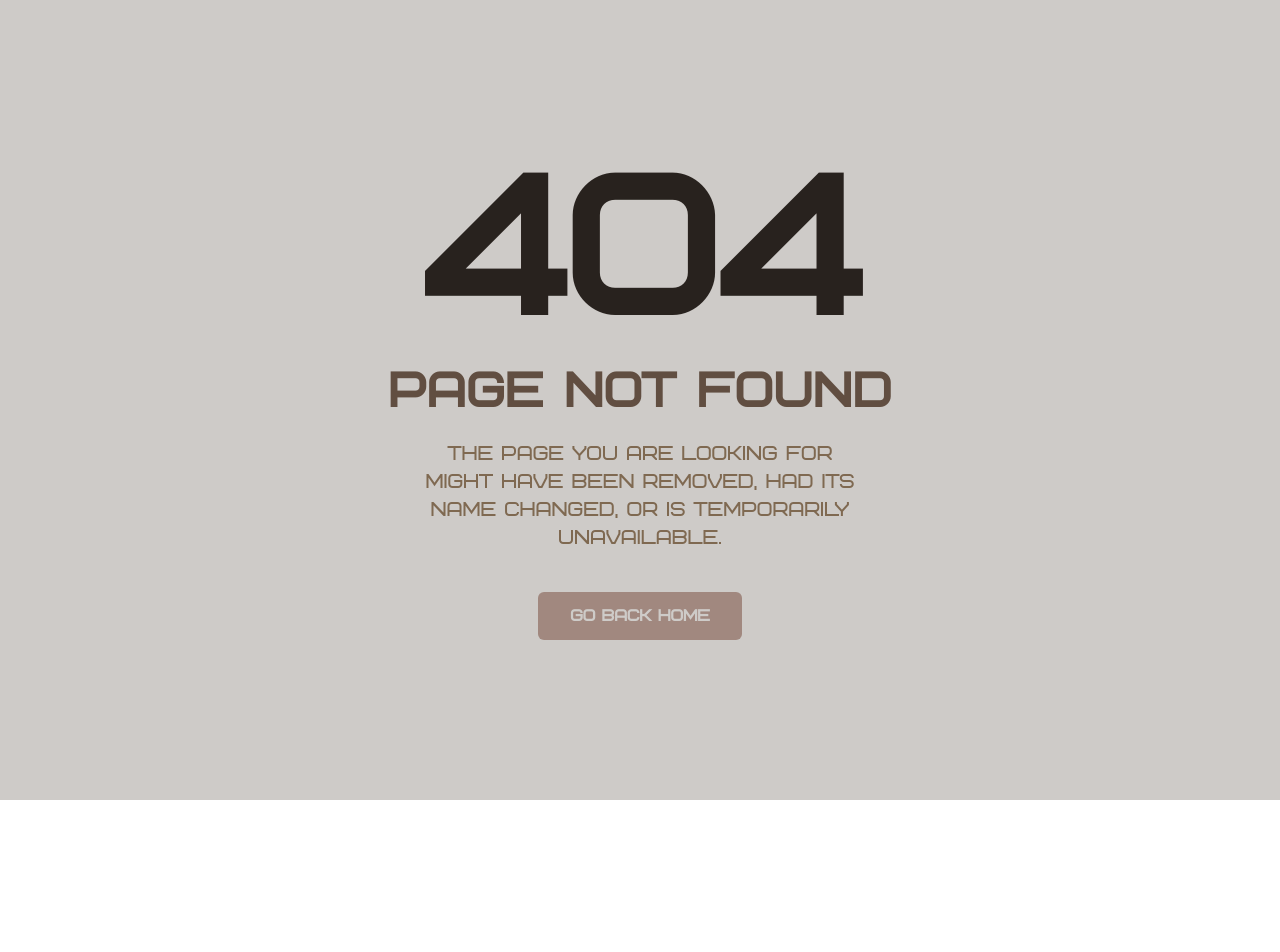
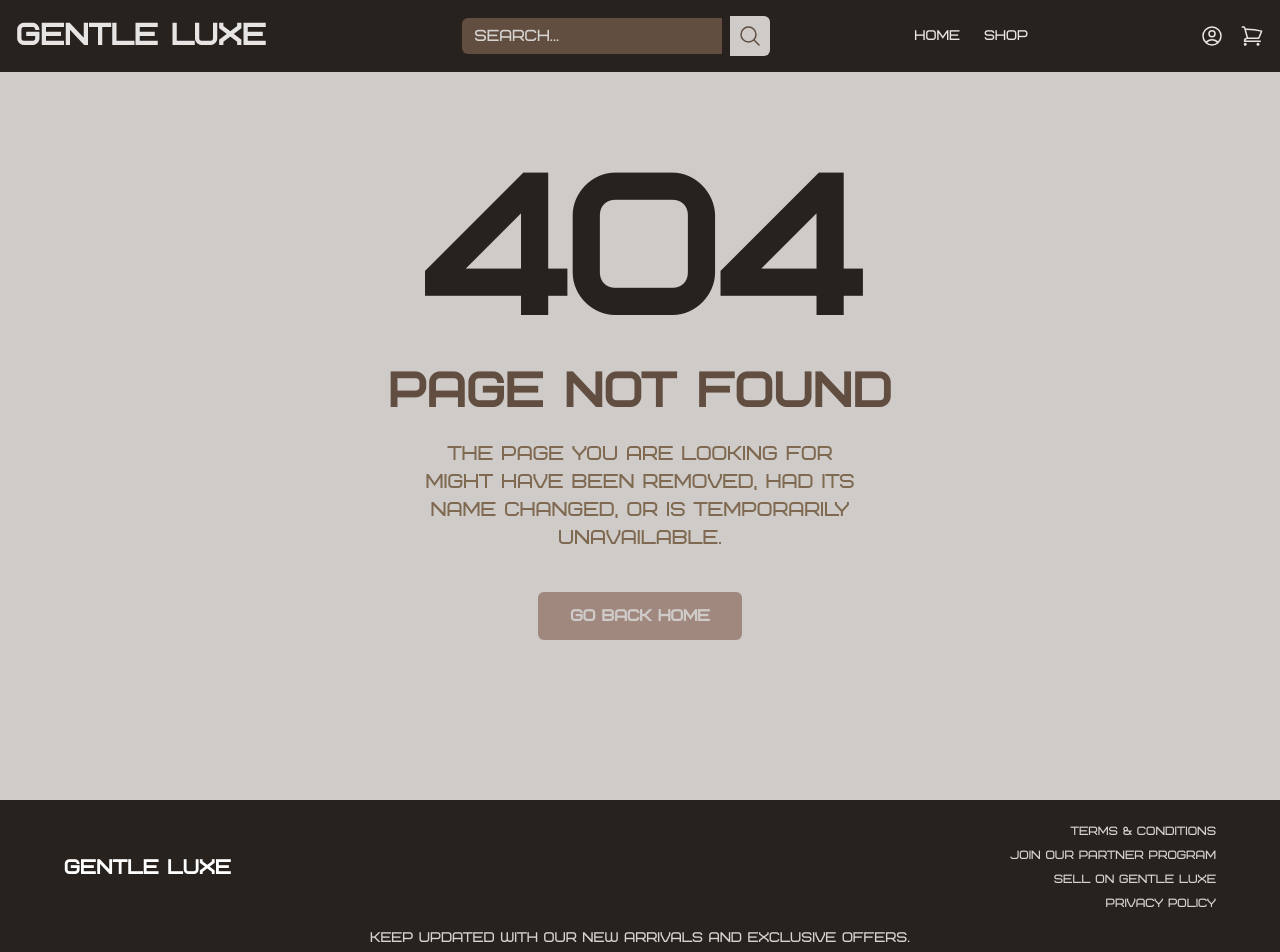
Before and after one commit to maneesh-28/GENTLE-LUXE, an Angular app in the folder gl/: page /404 in a window 1280 px wide. Before the commit this address had no page. Shown: the top 952 px of the page. Before the commit the page ends 800 px from the top, so only its background shows below. Built offline with nearby package versions, Linux system fonts and the light colour scheme; a web font is replaced by a local one.

Commit message:
ap component ts

```diff
--- a/gl/src/app/app.component.ts
+++ b/gl/src/app/app.component.ts
@@ -15,12 +15,12 @@ constructor(public router: Router) {}
   shouldShowHeader(): boolean {
     const url = this.router.url;
     // Hide header ONLY on 404 page
-    return url !== '/404';
+    return url !== '/shared/404';
   }
 
   shouldShowFooter(): boolean {
     const url = this.router.url;
     // Hide footer ONLY on 404 page
-    return url !== '/404';
+    return url !== '/shared/404';
   }
 }
```
